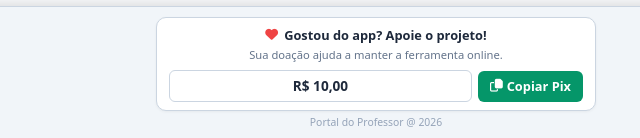
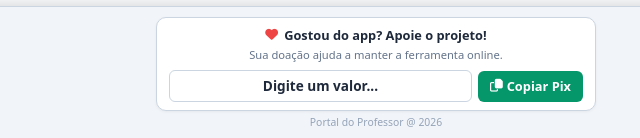
Before and after one commit to Pivetzen/Aulas-hom, a plain HTML site: page index.html in a window 1280 px wide. Shown: the part 659-797 px from the top of the page, 264-904 px from the left. Drawn offline with nearby package versions, Linux system fonts and the light colour scheme; no server answers.

Commit message:
Change donation input placeholder text

```diff
--- a/index.html
+++ b/index.html
@@ -231,7 +231,7 @@
                 <p class="donation-subtitle">Sua doação ajuda a manter a ferramenta online.</p>
 
                 <div class="donation-controls">
-                    <input type="text" id="inputValorDoacao" value="R$ 10,00" oninput="mascaraMoeda(this)" class="donation-input">
+                    <input type="text" id="inputValorDoacao" value="Digite um valor..." oninput="mascaraMoeda(this)" class="donation-input">
                     <button onclick="gerarECopiarPixDoacao()" class="btn-pix">
                         <i class="fa-regular fa-copy"></i> Copiar Pix
                     </button>
```
